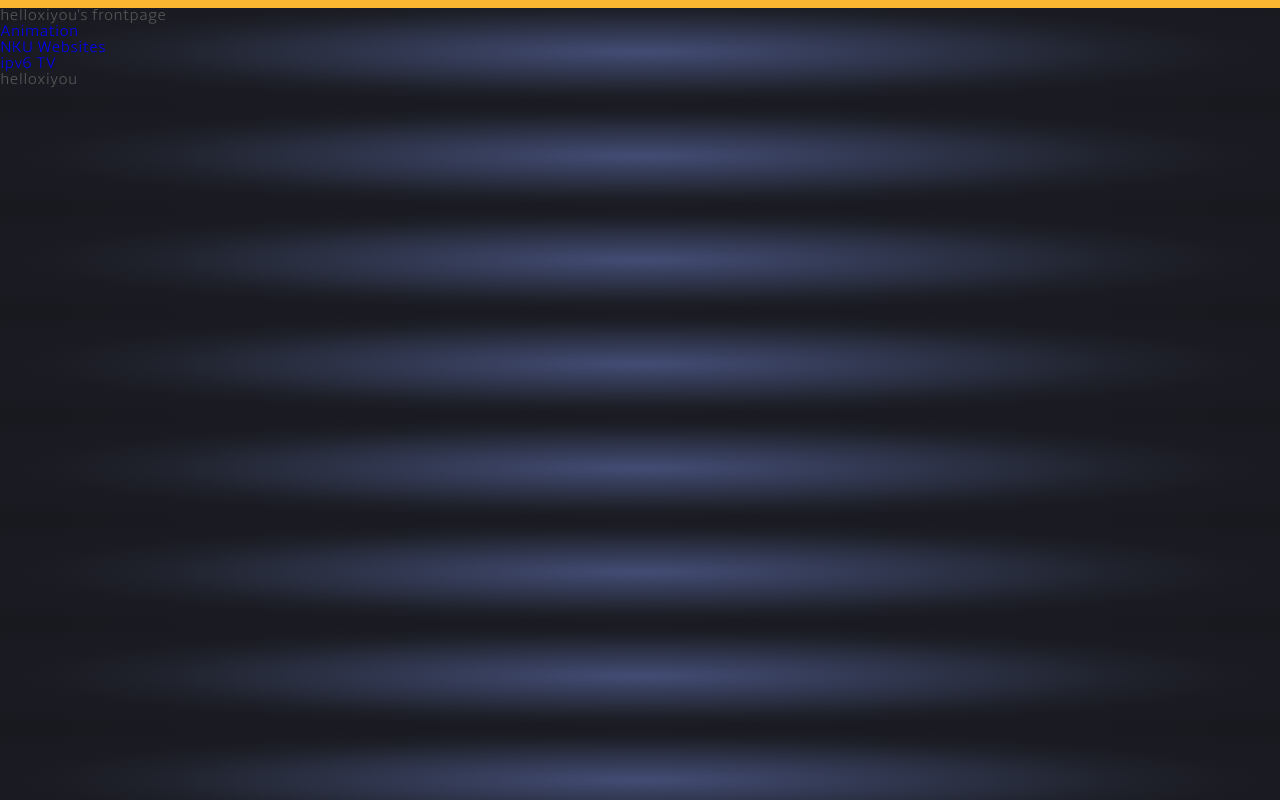
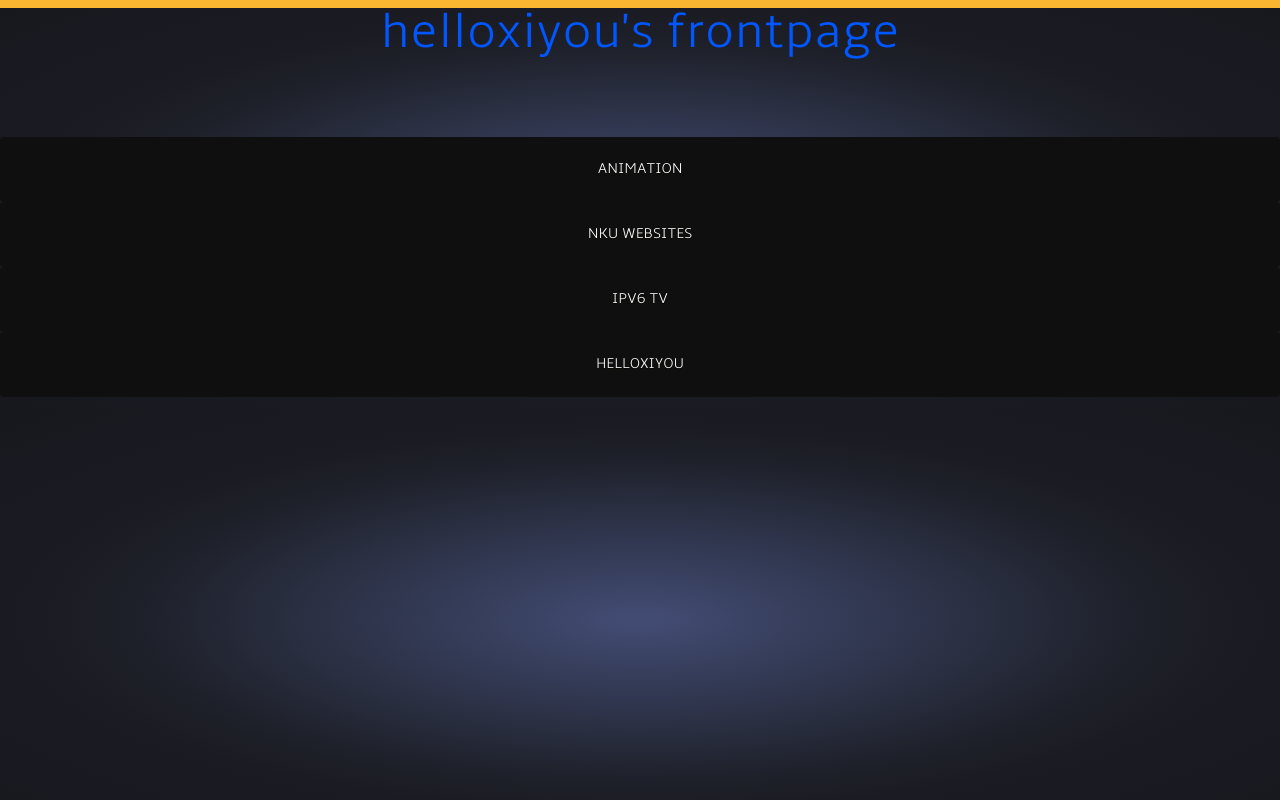
Before and after one commit to lixu19950414/helloxiyou-html, a plain HTML site: page index.html in a window 1280 px wide. Drawn offline with Linux system fonts and the light colour scheme.

Commit message:
fitted changes

```diff
--- a/helloxiyou/web/css/style.css
+++ b/helloxiyou/web/css/style.css
@@ -5,7 +5,14 @@ License: Creative Commons Attribution 3.0 Unported
 License URL: http://creativecommons.org/licenses/by/3.0/
 */
 /* reset */
-html,body,div,span,applet,object,iframe,h1,h2,h3,h4,h5,h6,p,blockquote,pre,a,abbr,acronym,address,big,cite,code,del,dfn,em,img,ins,kbd,q,s,samp,small,strike,strong,sub,sup,tt,var,b,u,i,dl,dt,dd,ol,nav ul,nav li,fieldset,form,label,legend,table,caption,tbody,tfoot,thead,tr,th,td,article,aside,canvas,details,embed,figure,figcaption,footer,header,hgroup,menu,nav,output,ruby,section,summary,time,mark,audio,video{margin:0;padding:0;border:0;font-size:100%;font:inherit;vertical-align:baseline;}
+html,body,div,span,applet,object,iframe,h1,h2,h3,h4,h5,h6,p,blockquote,pre,a,abbr,acronym,address,big,cite,code,del,dfn,em,img,ins,kbd,q,s,samp,small,strike,strong,sub,sup,tt,var,b,u,i,dl,dt,dd,ol,nav ul,nav li,fieldset,form,label,legend,table,caption,tbody,tfoot,thead,tr,th,td,article,aside,canvas,details,embed,figure,figcaption,footer,header,hgroup,menu,nav,output,ruby,section,summary,time,mark,audio,video{
+	margin: 0;
+	padding: 0;
+	border: 0;
+	font: inherit;
+	vertical-align: baseline;
+	text-align: center;
+}
 article, aside, details, figcaption, figure,footer, header, hgroup, menu, nav, section {display: block;}
 ol,ul{list-style:none;margin:0;padding:0;}
 blockquote,q{quotes:none;}
--- a/index.html
+++ b/index.html
@@ -14,12 +14,12 @@
 
 
     <body>
-	<h1><strong><em>helloxiyou's frontpage</em></strong></h1>
-    <ul>
-      <li><a href="shenshi.html">Animation</a></li>
-      <li><a href="nkuwebsites.html">NKU&nbsp;Websites</a></li>
-      <li><a href="ipv6tv.html">ipv6&nbsp;TV</a></li>
-      <li><a  id="jiami" onClick = "tanchuang()">helloxiyou</a></li>
+	<h1 style="color:#0057FF;font-size:50px;"><strong><em>helloxiyou's frontpage</em></strong></h1>
+    <ul class="nav">
+      <li class="active"><a href="shenshi.html">Animation</a></li>
+      <li class="active"><a href="nkuwebsites.html">NKU&nbsp;Websites</a></li>
+      <li class="active"><a href="ipv6tv.html">ipv6&nbsp;TV</a></li>
+      <li class="active"><a id="jiami" onClick = "tanchuang()">helloxiyou</a></li>
     </ul>
     <br/>
     </body>
```
